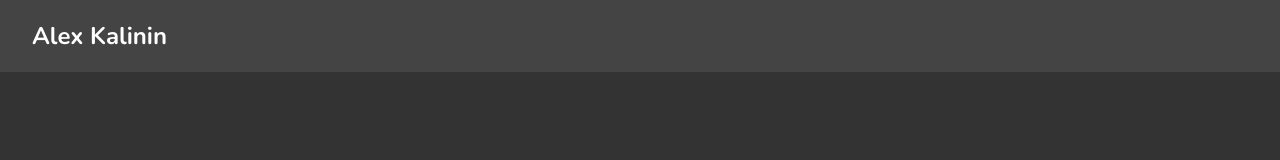
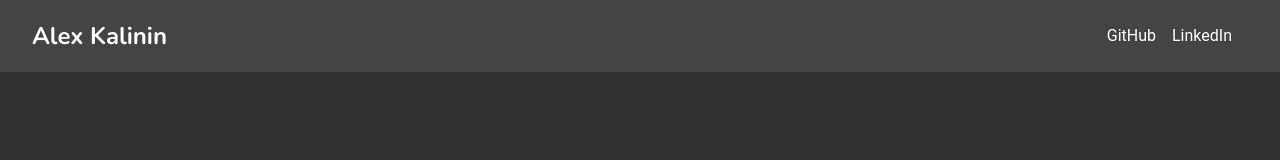
Before and after one commit to Kalininator/blog, a Next.js app: page / in a window 1280 px wide. Shown: the top 160 px of the page. Built offline with nearby package versions, Linux system fonts and the light colour scheme.

Commit message:
added links into header

```diff
--- a/components/Header.tsx
+++ b/components/Header.tsx
@@ -8,6 +8,10 @@ export default function Header(): JSX.Element {
           <h1>Alex Kalinin</h1>
         </a>
       </Link>
+      <div>
+        <a href="https://github.com/Kalininator">GitHub</a>
+        <a href="https://www.linkedin.com/in/kalininator/">LinkedIn</a>
+      </div>
       <style jsx>{`
         nav {
           background: #444;
```
